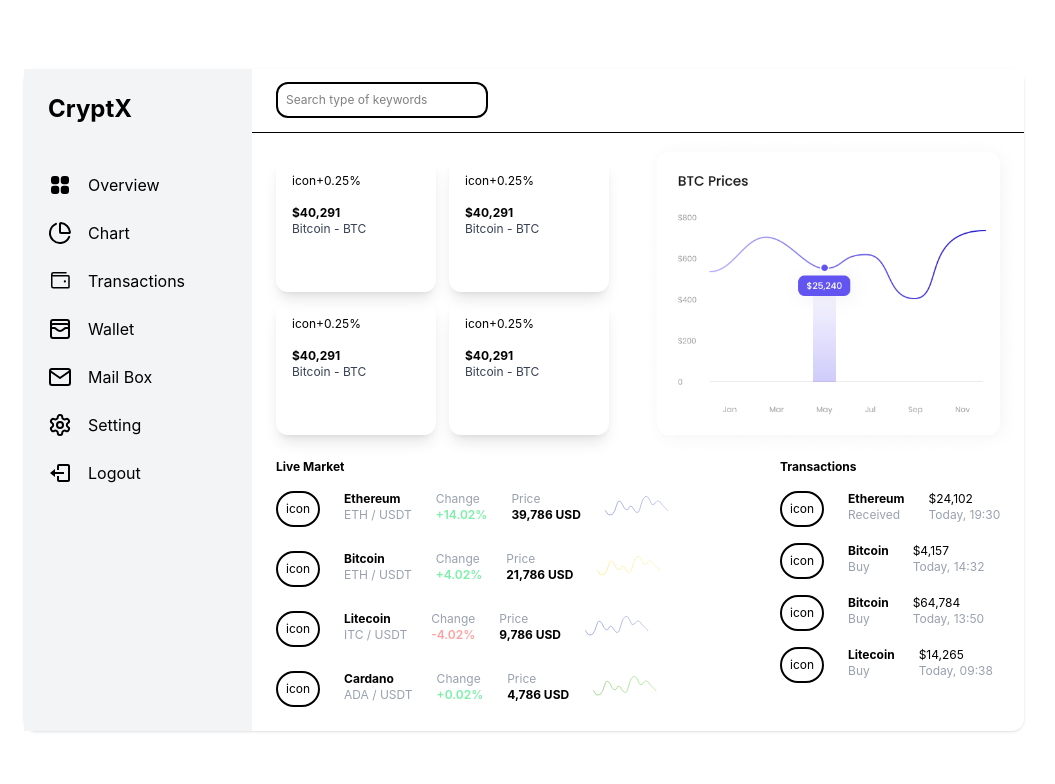
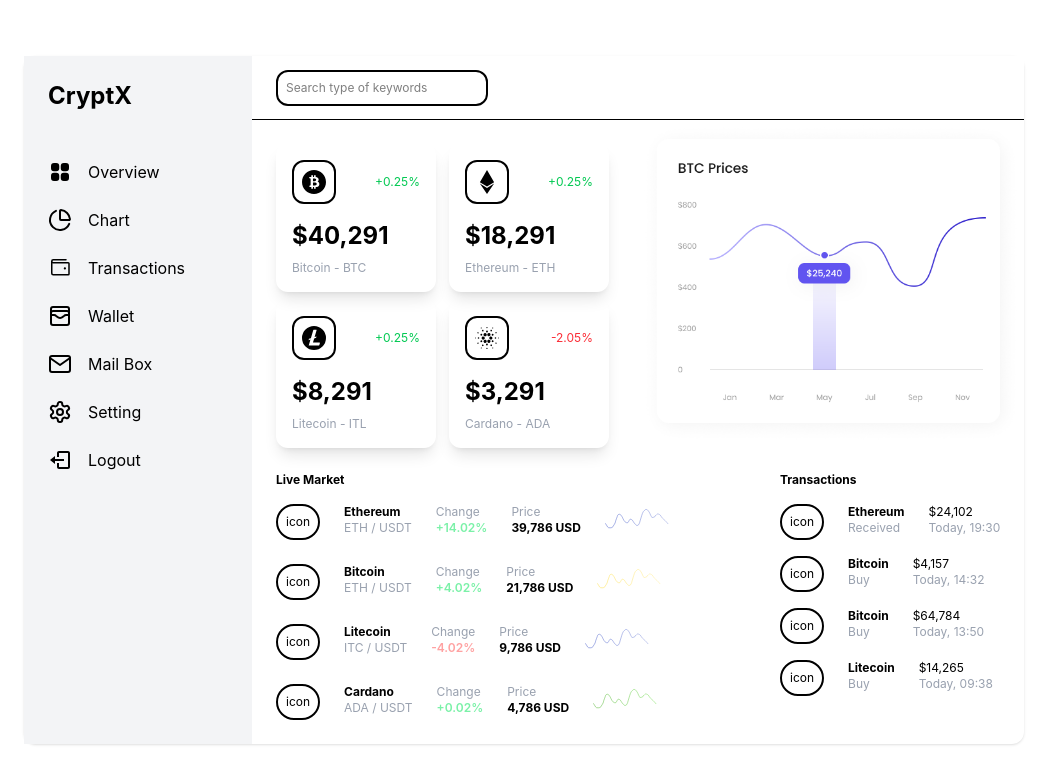
Before and after one commit to NatalieVinyu/cryptx-project, a React (Vite) app in the folder cryptx-project/: page / in a window 1280 px wide. Shown: the top 784 px of the page, without its empty margins (116-1171 px from the left). Built offline with nearby package versions, Linux system fonts and the light colour scheme.

Commit message:
metric card logo and card alignment

```diff
--- a/cryptx-project/src/components/ui/MetricCard.jsx
+++ b/cryptx-project/src/components/ui/MetricCard.jsx
@@ -1,50 +1,62 @@
 import React from 'react'
+import { SiBitcoinsv, SiLitecoin, SiCardano } from "react-icons/si";
+import { FaEthereum } from "react-icons/fa";
 
 function MetricCard() {
-  const card = [
+  const cards = [
     {
-      icon: "icon",
+      icon: SiBitcoinsv,
       rate: "+0.25%",
       price: "$40,291",
       name: "Bitcoin - BTC",
     },
     {
-      icon: "icon",
+      icon: FaEthereum,
       rate: "+0.25%",
-      price: "$40,291",
-      name: "Bitcoin - BTC",
+      price: "$18,291",
+      name: "Ethereum - ETH",
     },
     {
-      icon: "icon",
+      icon: SiLitecoin,
       rate: "+0.25%",
-      price: "$40,291",
-      name: "Bitcoin - BTC",
+      price: "$8,291",
+      name: "Litecoin - ITL",
     },
     {
-      icon: "icon",
-      rate: "+0.25%",
-      price: "$40,291",
-      name: "Bitcoin - BTC",
+      icon: SiCardano,
+      rate: "-2.05%",
+      price: "$3,291",
+      name: "Cardano - ADA",
     },
   ]
 
   return (
     <div className='grid grid-cols-2 p-6 gap-2'>
-      {card.map((item, index) => (
-      <div className='rounded-xl shadow-lg p-4 w-40'>
-        <div key={index} className='flex'>
-          {item.icon}
-          <span className='flex justify-end'>{item.rate}</span>
+      {cards.map((item, index) => {
+        const Icon = item.icon;
+
+        return (
+        <div key={index} className='rounded-xl shadow-lg p-4 w-40'>
+
+          <div className='flex justify-between items-center'>
+            <div className='border-2 rounded-xl p-2'>
+              <Icon className='text-2xl w-6 h-6'/>
+            </div>
+            <span
+              className={`text-xm ${item.rate.startsWith("+") ? "text-green-500" : "text-red-500"}`}>
+                {item.rate}
+            </span>
+          </div>
+
+          <div className='mt-4'>
+            <div className='text-2xl font-bold'>{item.price}</div>
+            <p className='text-gray-400 pt-2'>{item.name}</p>
+          </div>
         </div>
-
-        <div className='mt-4'>
-          <div className='font-bold'>{item.price}</div>
-          <p className='text-gray-700'>{item.name}</p>
-        </div>
-      </div>
-      ))}
+        );
+      })}
     </div>
-  )
+  );
 }
 
 export default MetricCard
```
